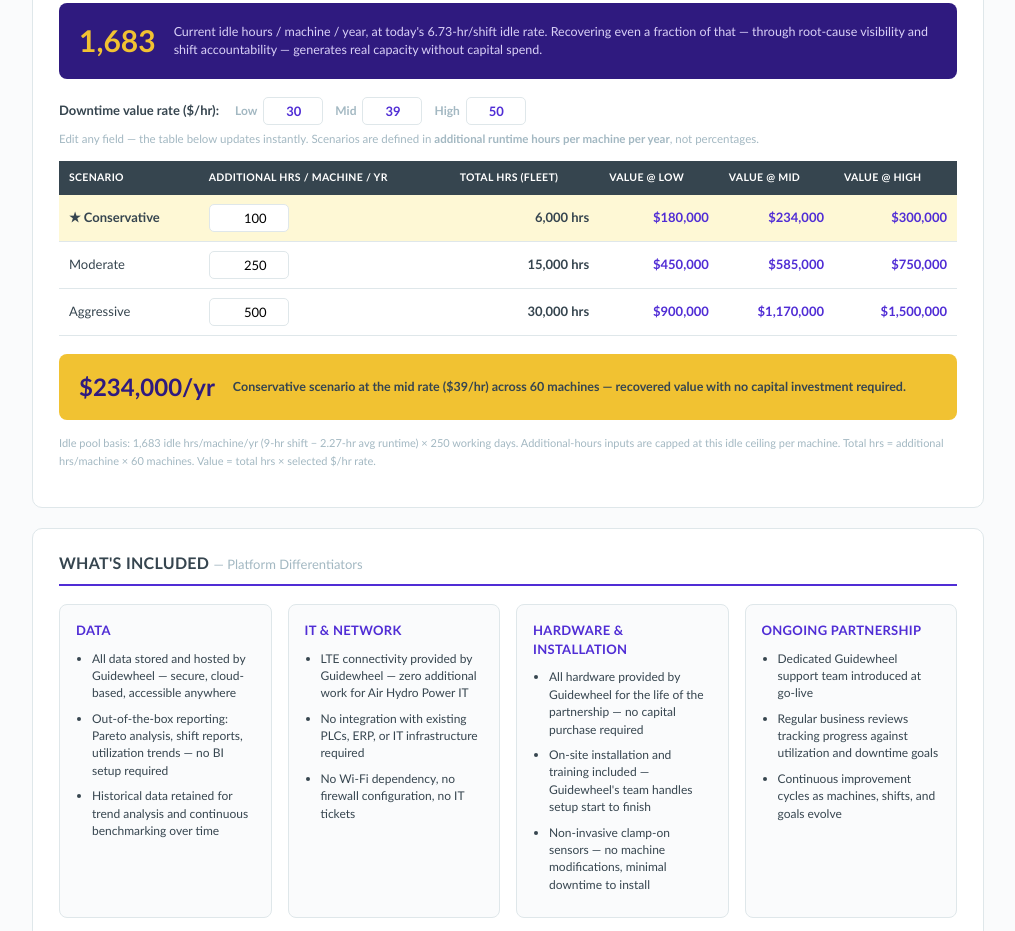
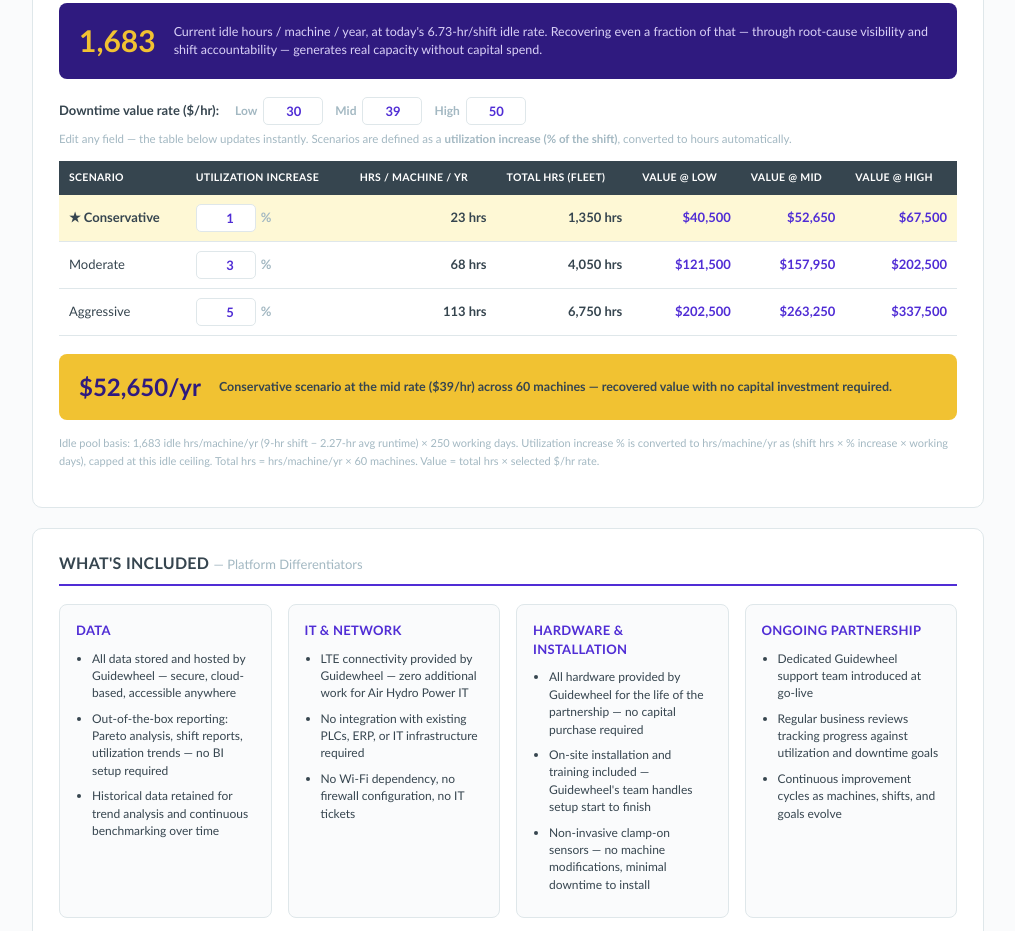
Before and after one commit to maxwellgarrow/ahp_roi, a website: page public/index.html in a window 1280 px wide. Shown: the part 2050-2981 px from the top of the page, without its empty margins (132-1147 px from the left). Drawn offline with Linux system fonts and the light colour scheme.

Commit message:
Switch ROI scenarios from hours to utilization percent

```diff
--- a/public/index.html
+++ b/public/index.html
@@ -155,13 +155,14 @@
         <label>High <input type="number" id="rateHigh" value="50" min="0" step="1"></label>
       </div>
     </div>
-    <p class="edit-note">Edit any field &mdash; the table below updates instantly. Scenarios are defined in <b>additional runtime hours per machine per year</b>, not percentages.</p>
+    <p class="edit-note">Edit any field &mdash; the table below updates instantly. Scenarios are defined as a <b>utilization increase (% of the shift)</b>, converted to hours automatically.</p>
 
     <table class="scenario-editable" id="scenarioTable">
       <thead>
         <tr>
           <th>Scenario</th>
-          <th>Additional Hrs / Machine / Yr</th>
+          <th>Utilization Increase</th>
+          <th>Hrs / Machine / Yr</th>
           <th>Total Hrs (fleet)</th>
           <th>Value @ Low</th>
           <th>Value @ Mid</th>
@@ -171,7 +172,8 @@
       <tbody>
         <tr class="hi" data-row="conservative">
           <td>&#9733; Conservative</td>
-          <td><input type="number" class="hrs-input" id="hrsConservative" value="100" min="0" step="10"></td>
+          <td><div class="pct-input-wrap"><input type="number" class="pct-input" id="pctConservative" value="1" min="0" step="0.5"><span>%</span></div></td>
+          <td class="out" id="hrsPerMachineConservative">&mdash;</td>
           <td class="out" id="totalConservative">&mdash;</td>
           <td class="out val" id="lowConservative">&mdash;</td>
           <td class="out val" id="midConservative">&mdash;</td>
@@ -179,7 +181,8 @@
         </tr>
         <tr data-row="moderate">
           <td>Moderate</td>
-          <td><input type="number" class="hrs-input" id="hrsModerate" value="250" min="0" step="10"></td>
+          <td><div class="pct-input-wrap"><input type="number" class="pct-input" id="pctModerate" value="3" min="0" step="0.5"><span>%</span></div></td>
+          <td class="out" id="hrsPerMachineModerate">&mdash;</td>
           <td class="out" id="totalModerate">&mdash;</td>
           <td class="out val" id="lowModerate">&mdash;</td>
           <td class="out val" id="midModerate">&mdash;</td>
@@ -187,7 +190,8 @@
         </tr>
         <tr data-row="aggressive">
           <td>Aggressive</td>
-          <td><input type="number" class="hrs-input" id="hrsAggressive" value="500" min="0" step="10"></td>
+          <td><div class="pct-input-wrap"><input type="number" class="pct-input" id="pctAggressive" value="5" min="0" step="0.5"><span>%</span></div></td>
+          <td class="out" id="hrsPerMachineAggressive">&mdash;</td>
           <td class="out" id="totalAggressive">&mdash;</td>
           <td class="out val" id="lowAggressive">&mdash;</td>
           <td class="out val" id="midAggressive">&mdash;</td>
--- a/public/script.js
+++ b/public/script.js
@@ -12,14 +12,13 @@ function renderHourBars(containerId, values, cls) {
   TRIAL_DAYS.forEach((day, i) => {
     const v = values[i];
     const pct = (v / TRIAL_SHIFT_HRS) * 100;
-    const idle = (TRIAL_SHIFT_HRS - v).toFixed(1);
     const row = document.createElement("div");
     row.className = "util-row";
-   row.innerHTML = `
-  <div class="util-day">${day}</div>
-  <div class="util-bar-track"><div class="util-bar-fill ${cls}" style="width:${pct}%;"></div></div>
-  <div class="util-hrs-label">${v.toFixed(2)}h run</div>
-`;
+    row.innerHTML = `
+      <div class="util-day">${day}</div>
+      <div class="util-bar-track"><div class="util-bar-fill ${cls}" style="width:${pct}%;"></div></div>
+      <div class="util-hrs-label">${v.toFixed(2)}h run</div>
+    `;
     container.appendChild(row);
   });
 }
@@ -36,10 +35,10 @@ const avgRuntimeHrsInput = el("avgRuntimeHrs");
 const rateLowInput = el("rateLow");
 const rateMidInput = el("rateMid");
 const rateHighInput = el("rateHigh");
-const hrsInputs = {
-  conservative: el("hrsConservative"),
-  moderate: el("hrsModerate"),
-  aggressive: el("hrsAggressive"),
+const pctInputs = {
+  conservative: el("pctConservative"),
+  moderate: el("pctModerate"),
+  aggressive: el("pctAggressive"),
 };
 
 const fmtMoney = (n) => "$" + Math.round(n).toLocaleString("en-US");
@@ -74,11 +73,14 @@ function render() {
   // scenario table
   let conservativeMidValue = 0;
   ["conservative", "moderate", "aggressive"].forEach((key) => {
-    const hrsPerMachine = parseFloat(hrsInputs[key].value) || 0;
-    // Cap additional hours at the available idle pool per machine, so it can't exceed reality
-    const cappedHrs = Math.min(hrsPerMachine, idleHrsPerMachineYr);
-    const totalHrs = cappedHrs * inp.machineCount;
+    const pct = parseFloat(pctInputs[key].value) || 0;
+    // % utilization increase -> additional hours/machine/yr, based on shift length
+    const rawHrsPerMachine = inp.shiftHours * (pct / 100) * inp.workingDays;
+    // Cap at the available idle pool per machine, so it can't exceed reality
+    const cappedHrsPerMachine = Math.min(rawHrsPerMachine, idleHrsPerMachineYr);
+    const totalHrs = cappedHrsPerMachine * inp.machineCount;
 
+    el(`hrsPerMachine${cap(key)}`).textContent = cappedHrsPerMachine.toFixed(0) + " hrs";
     el(`total${cap(key)}`).textContent = fmtHrs(totalHrs) + " hrs";
     const low = totalHrs * inp.rateLow;
     const mid = totalHrs * inp.rateMid;
@@ -99,8 +101,8 @@ function render() {
   el("basisNote").textContent =
     `Idle pool basis: ${fmtHrs(idleHrsPerMachineYr)} idle hrs/machine/yr ` +
     `(${inp.shiftHours}-hr shift − ${inp.avgRuntimeHrs}-hr avg runtime) × ${inp.workingDays} working days. ` +
-    `Additional-hours inputs are capped at this idle ceiling per machine. Total hrs = additional hrs/machine × ${inp.machineCount} machines. ` +
-    `Value = total hrs × selected $/hr rate.`;
+    `Utilization increase % is converted to hrs/machine/yr as (shift hrs × % increase × working days), capped at this idle ceiling. ` +
+    `Total hrs = hrs/machine/yr × ${inp.machineCount} machines. Value = total hrs × selected $/hr rate.`;
 }
 
 function cap(s) {
@@ -116,7 +118,7 @@ function cap(s) {
   rateLowInput,
   rateMidInput,
   rateHighInput,
-  ...Object.values(hrsInputs),
+  ...Object.values(pctInputs),
 ].forEach((input) => input.addEventListener("input", render));
 
 render();
--- a/public/style.css
+++ b/public/style.css
@@ -228,6 +228,25 @@ table.scenario-editable input.hrs-input {
 }
 table.scenario-editable input.hrs-input:focus { outline: none; border-color: var(--eggplant); }
 
+.pct-input-wrap {
+  display: inline-flex;
+  align-items: center;
+  gap: 5px;
+}
+.pct-input-wrap input.pct-input {
+  width: 60px;
+  padding: 5px 6px;
+  border: 1px solid var(--light-gray);
+  border-radius: 5px;
+  font-size: 13px;
+  font-family: inherit;
+  text-align: right;
+  font-weight: 700;
+  color: var(--eggplant);
+}
+.pct-input-wrap input.pct-input:focus { outline: none; border-color: var(--eggplant); }
+.pct-input-wrap span { font-size: 13px; color: var(--gray-blue); font-weight: 700; }
+
 .payback-banner {
   margin-top: 18px;
   background: var(--gold);
```
Also changed, not shown: 1 other file.
